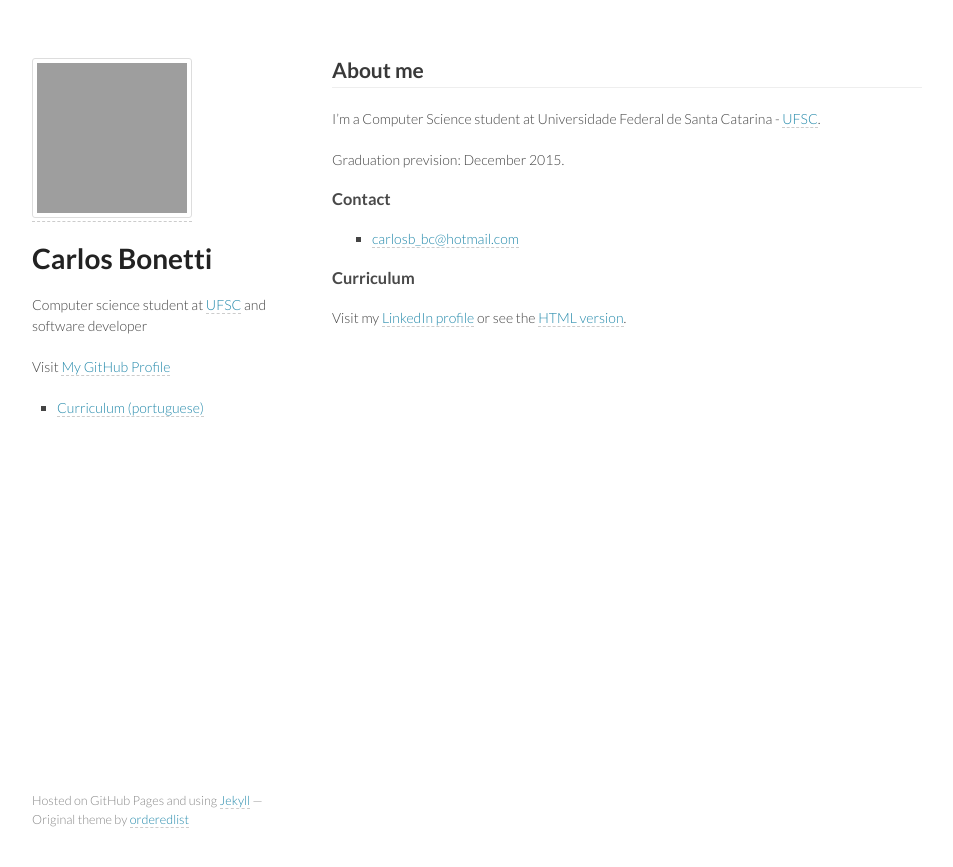
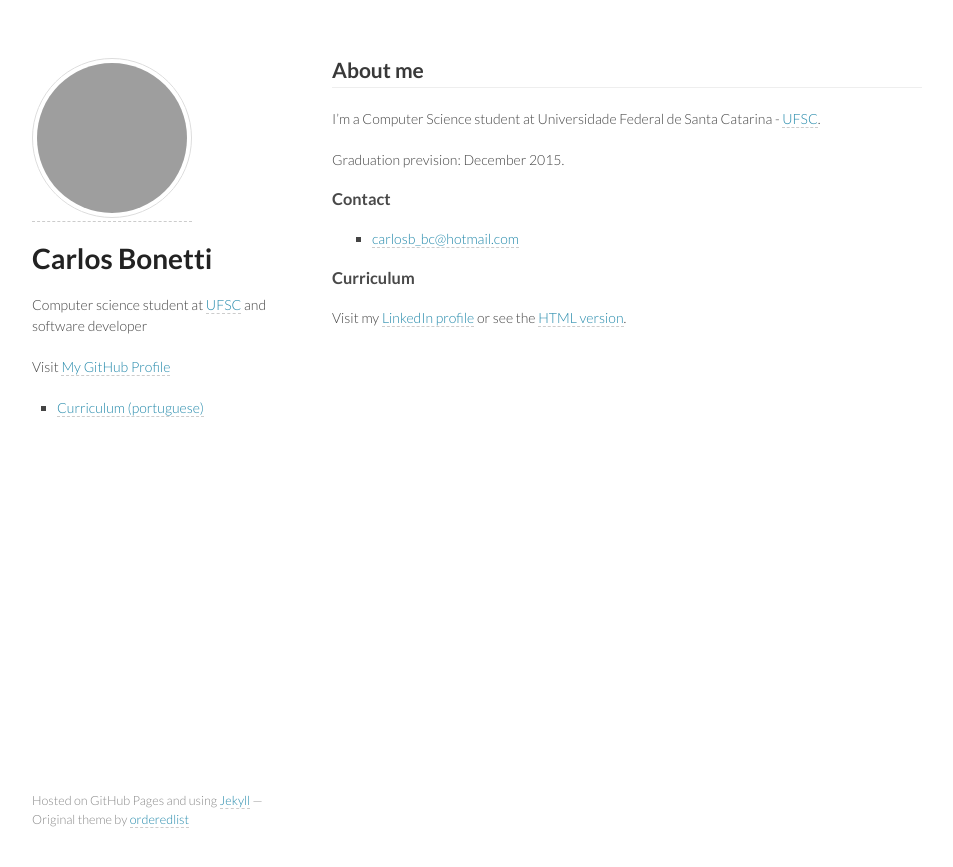
Before and after one commit to CarlosBonetti/carlosbonetti.github.io, a Jekyll site: the page built from index.md, in a window 1280 px wide. Shown: the top 867 px of the page, without its empty margins (163-1116 px from the left). Built offline with Jekyll 4.4.1, drawn with Linux system fonts in a browser that asks for light colours; grey boxes are pictures that could not be loaded.

Commit message:
Image style changed

```diff
--- a/stylesheets/styles.css
+++ b/stylesheets/styles.css
@@ -46,6 +46,7 @@ img {
   -webkit-border-radius: 3px;
   -moz-border-radius: 3px;
   border-radius: 3px;
+  max-width: 100%;
 }
 
 ::selection {
@@ -124,10 +125,6 @@ th {
   color:#444;
 }
 
-img {
-  max-width:100%;
-}
-
 ul {
   list-style:square;
 }
@@ -153,22 +150,28 @@ header li p {
   padding:0;
 }
 
+header img {
+  border-radius: 50%;
+  -webkit-border-radius: 50%;
+  -moz-border-radius: 50%;
+}
+
 header img:hover {
   -webkit-animation-name: spin;
-  -webkit-animation-duration: 2s;
+  -webkit-animation-duration: 1.7s;
   -webkit-animation-iteration-count: 1;
   -webkit-animation-timing-function: ease;
   -moz-animation-name: spin;
-  -moz-animation-duration: 2s;
+  -moz-animation-duration: 1.7s;
   -moz-animation-iteration-count: 1;
   -moz-animation-timing-function: ease;
   -ms-animation-name: spin;
-  -ms-animation-duration: 2s;
+  -ms-animation-duration: 1.7s;
   -ms-animation-iteration-count: 1;
   -ms-animation-timing-function: ease;
 
   animation-name: spin;
-  animation-duration: 2s;
+  animation-duration: 1.7s;
   animation-iteration-count: 1;
   animation-timing-function: ease;
 }
```
